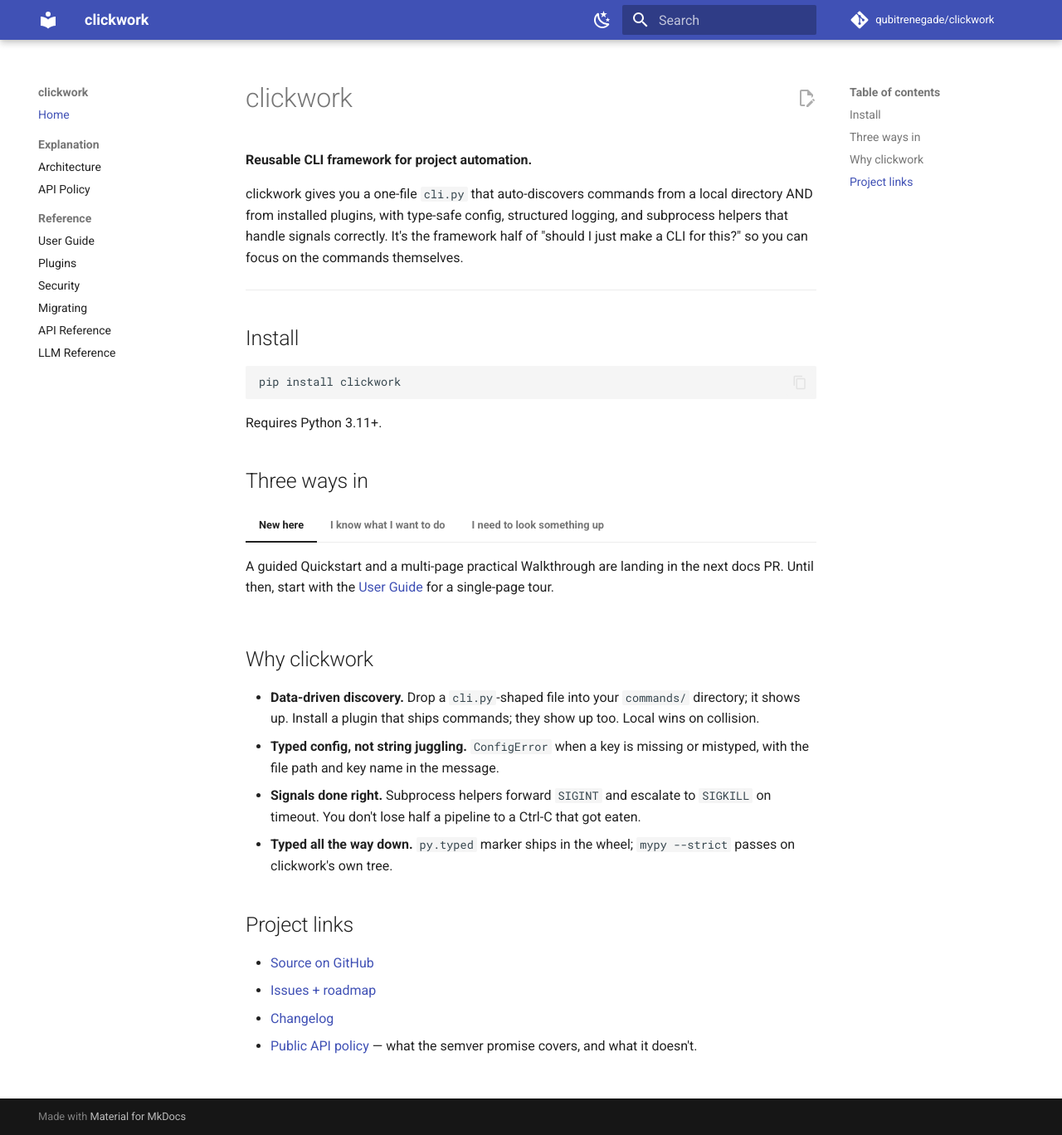
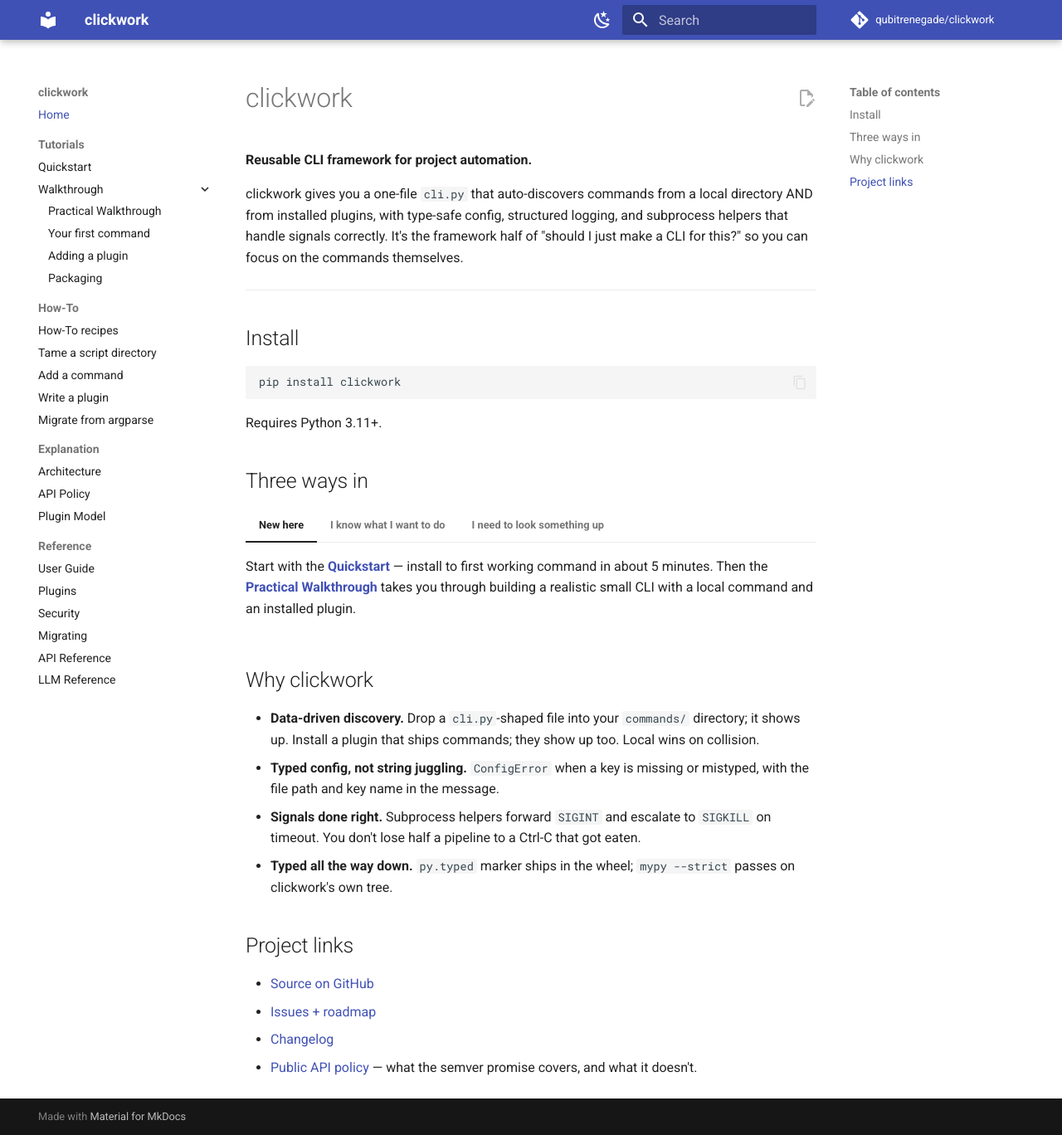
Before and after one commit to qubitrenegade/clickwork, an MkDocs documentation site: the page built from docs/index.md, in a window 1280 px wide and 1368 px high. Shown: the whole window at 83% size. Built offline with MkDocs 1.6.1 and Material for MkDocs 9.7.7, drawn with Linux system fonts in a browser that asks for light colours; comment, search, counter and statistics services are not loaded.

Commit message:
docs: wire new tutorials + how-to + plugin-model into nav (#94)
- mkdocs.yml nav extended to include Tutorials and How-To sections
  and the new Plugin Model page under Explanation.
- Landing page triage blocks now link at the real destinations
  authored in this PR, replacing the placeholder prose from PR 1.

```diff
--- a/docs/index.md
+++ b/docs/index.md
@@ -22,16 +22,17 @@ Requires Python 3.11+.
 
 === "New here"
 
-    A guided Quickstart and a multi-page practical Walkthrough are
-    landing in the next docs PR. Until then, start with the
-    [User Guide](reference/guide.md) for a single-page tour.
+    Start with the **[Quickstart](tutorials/quickstart.md)** — install
+    to first working command in about 5 minutes. Then the
+    **[Practical Walkthrough](tutorials/walkthrough/index.md)** takes
+    you through building a realistic small CLI with a local command
+    and an installed plugin.
 
 === "I know what I want to do"
 
-    Task-oriented How-To recipes are landing in the next docs PR. For
-    now, the [User Guide](reference/guide.md) has examples inline and
-    the [Plugin reference](reference/plugins.md) covers plugin
-    authoring.
+    The **[How-To](how-to/index.md)** section has recipes for common
+    tasks — taming an out-of-control script dir, adding a command,
+    writing a plugin, migrating from argparse.
 
 === "I need to look something up"
 
--- a/mkdocs.yml
+++ b/mkdocs.yml
@@ -82,9 +82,23 @@ plugins:
 
 nav:
   - Home: index.md
+  - Tutorials:
+      - Quickstart: tutorials/quickstart.md
+      - Walkthrough:
+          - tutorials/walkthrough/index.md
+          - Your first command: tutorials/walkthrough/01-your-first-command.md
+          - Adding a plugin: tutorials/walkthrough/02-adding-a-plugin.md
+          - Packaging: tutorials/walkthrough/03-packaging.md
+  - How-To:
+      - how-to/index.md
+      - Tame a script directory: how-to/tame-a-script-directory.md
+      - Add a command: how-to/add-a-command.md
+      - Write a plugin: how-to/write-a-plugin.md
+      - Migrate from argparse: how-to/migrate-from-argparse.md
   - Explanation:
       - Architecture: explanation/architecture.md
       - API Policy: explanation/api-policy.md
+      - Plugin Model: explanation/plugin-model.md
   - Reference:
       - User Guide: reference/guide.md
       - Plugins: reference/plugins.md
```
